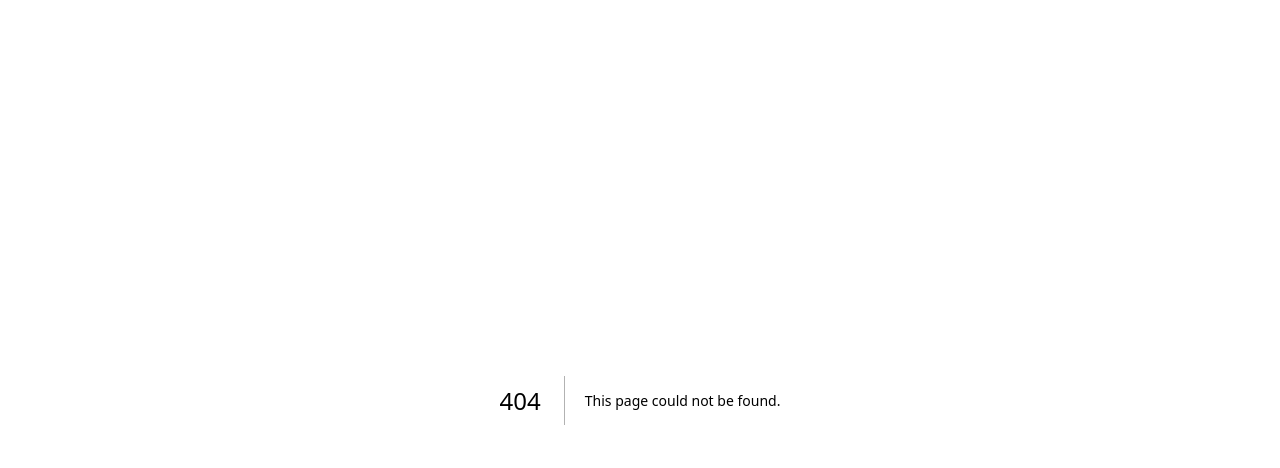
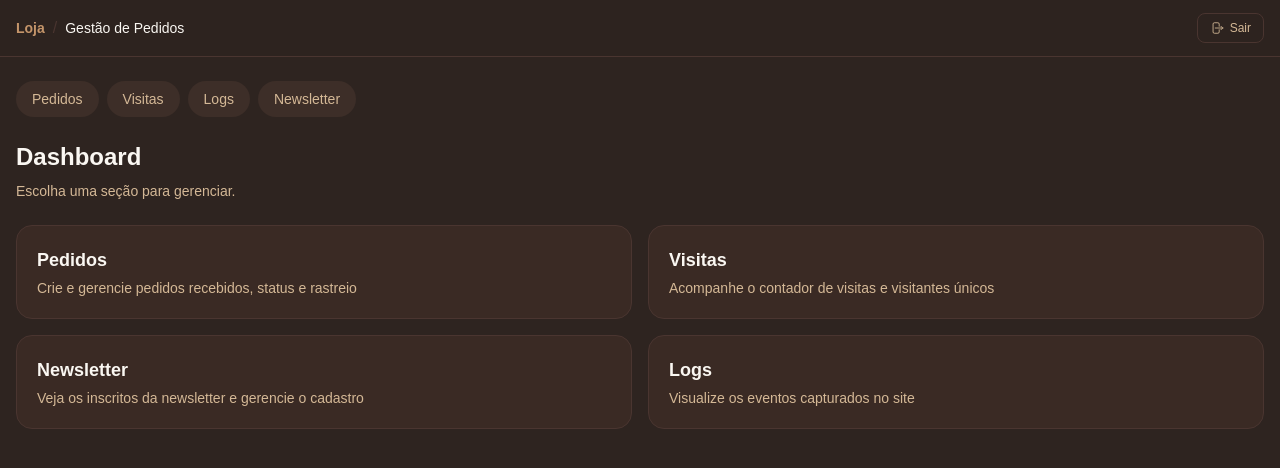
Before and after one commit to luizfernandodiaspeixoto-max/site-lilian-artesanato, a Next.js app: page /admin in a window 1280 px wide. Before the commit this address had no page. Shown: the top 468 px of the page. Built offline with nearby package versions, Linux system fonts and the light colour scheme.

Commit message:
feat: dashboard em /admin

```diff
--- /dev/null
+++ b/src/app/admin/page.tsx
@@ -0,0 +1,52 @@
+import Link from 'next/link'
+
+const SECTIONS = [
+  {
+    href: '/admin/orders',
+    label: 'Pedidos',
+    description: 'Crie e gerencie pedidos recebidos, status e rastreio',
+  },
+  {
+    href: '/admin/visitas',
+    label: 'Visitas',
+    description: 'Acompanhe o contador de visitas e visitantes únicos',
+  },
+  {
+    href: '/admin/newsletter',
+    label: 'Newsletter',
+    description: 'Veja os inscritos da newsletter e gerencie o cadastro',
+  },
+  {
+    href: '/admin/logs',
+    label: 'Logs',
+    description: 'Visualize os eventos capturados no site',
+  },
+]
+
+export const metadata = {
+  title: 'Lilian Artesanato — Dashboard',
+  description: 'Área administrativa do Lilian Artesanato',
+}
+
+export default function AdminPage() {
+  return (
+    <div>
+      <h1 className="mb-2 text-2xl font-bold text-brand-foreground">Dashboard</h1>
+      <p className="mb-6 text-sm text-brand-secondary">Escolha uma seção para gerenciar.</p>
+      <div className="grid gap-4 sm:grid-cols-2">
+        {SECTIONS.map((section) => (
+          <Link
+            key={section.href}
+            href={section.href}
+            className="group rounded-2xl border border-brand-border bg-brand-card p-5 transition-colors hover:border-brand-accent"
+          >
+            <h2 className="mb-1 text-lg font-semibold text-brand-foreground group-hover:text-brand-accent">
+              {section.label}
+            </h2>
+            <p className="text-sm text-brand-secondary">{section.description}</p>
+          </Link>
+        ))}
+      </div>
+    </div>
+  )
+}
```
